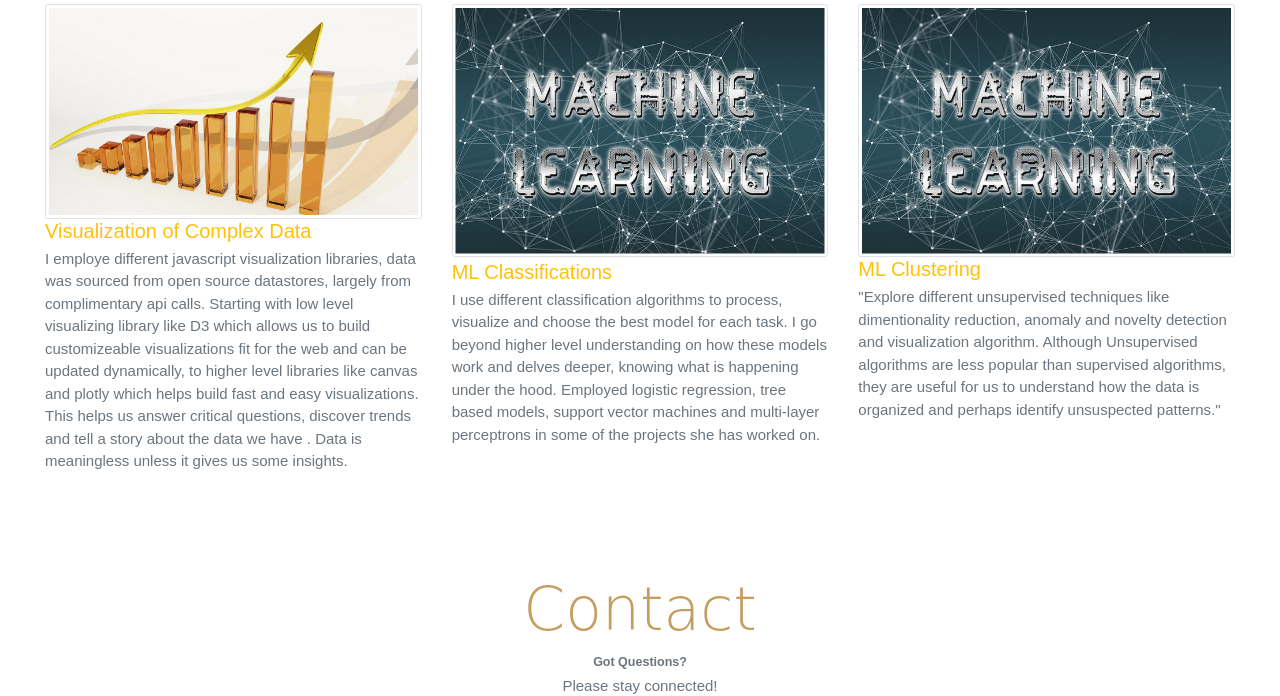
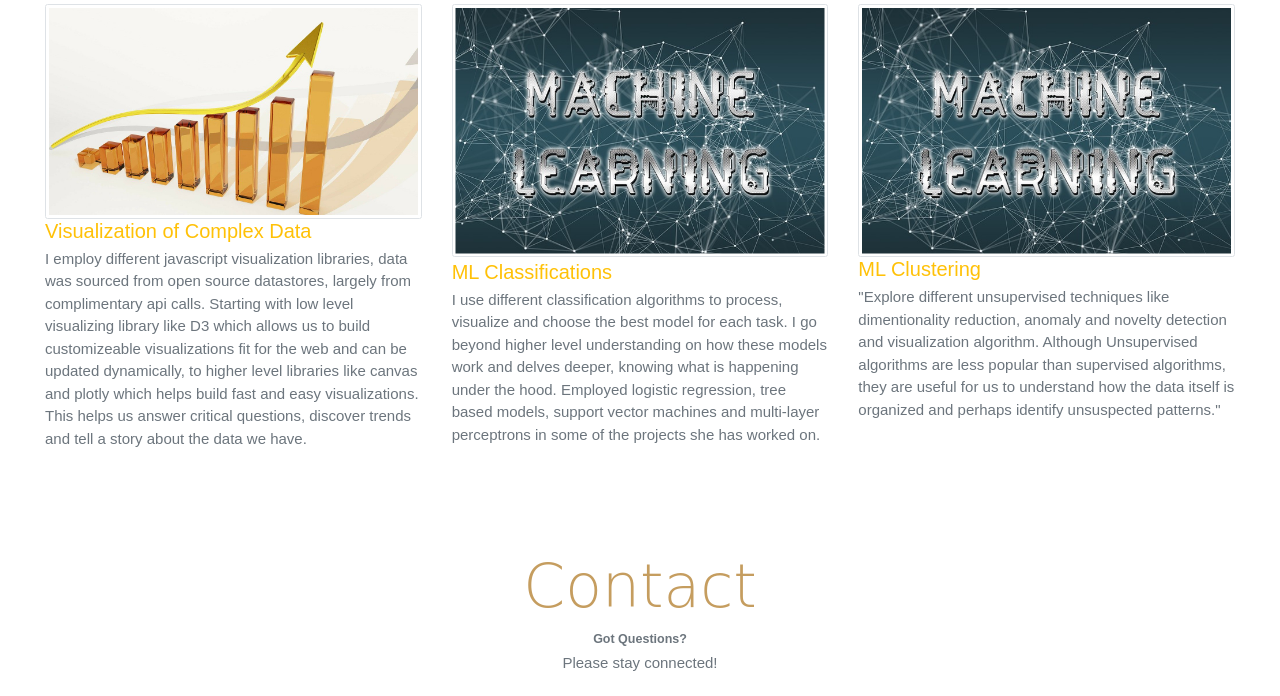
Before and after one commit to Deborahaina/data-telling, a Flask app: page / in a window 1280 px wide. Shown: the part 1742-2438 px from the top of the page. Run offline with Flask 2, Linux system fonts and the light colour scheme; parts of the project's set-up code (start-up, migrations or seed data) failed here and were passed over; some libraries are stand-ins or nearby versions; some web fonts are replaced.

Commit message:
index page

```diff
--- a/templates/index.html
+++ b/templates/index.html
@@ -165,9 +165,9 @@
             <div class="col-lg-4 col-sm-6 mb-5">
                 <img class="img-thumbnail" src="../static/css/analyst.jpg" alt="Project 1">
                 <h2 class="text-warning">Visualization of Complex Data</h2>
-                <p class="text-muted">I employe different javascript visualization libraries, data was sourced from open source datastores, largely from complimentary api calls. Starting with low level
+                <p class="text-muted">I employ different javascript visualization libraries, data was sourced from open source datastores, largely from complimentary api calls. Starting with low level
                     visualizing library like D3 which allows us to build customizeable visualizations fit for the web and can be updated dynamically, to higher
-                    level libraries like canvas and plotly which helps build fast and easy visualizations. This helps us answer critical questions, discover trends and tell a story about the data we have . Data is meaningless unless it gives us some insights.
+                    level libraries like canvas and plotly which helps build fast and easy visualizations. This helps us answer critical questions, discover trends and tell a story about the data we have.
                      </p>
             </div>
             <div class="col-lg-4 col-sm-6 mb-5">
@@ -184,7 +184,7 @@
                 <p class="text-muted">
                     "Explore different unsupervised techniques like dimentionality reduction, anomaly and novelty detection and visualization
                     algorithm. Although Unsupervised algorithms are less popular than supervised algorithms, they are useful for us to
-                    understand how the data is organized and perhaps identify unsuspected patterns."
+                    understand how the data itself is organized and perhaps identify unsuspected patterns."
                 </p>
             </div>
 
```
